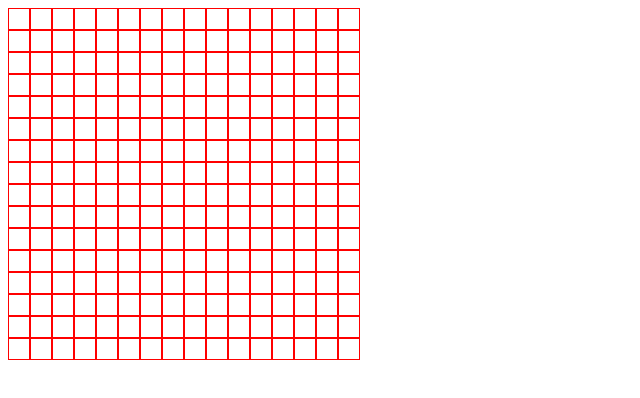
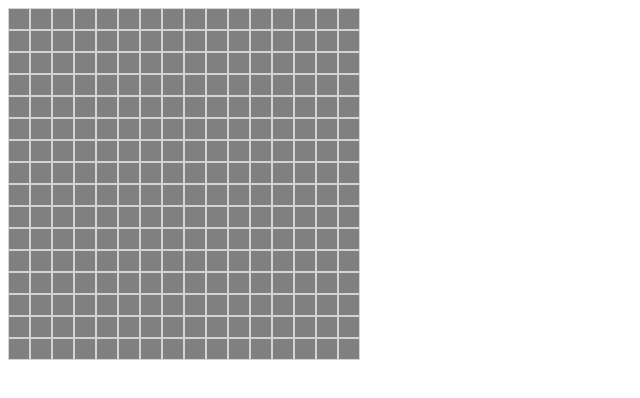
Before and after one commit to country-toad/etch-a-sketch, a plain HTML site: page index.html in a window 1280 px wide. Shown: the whole page, without its empty margins (0-640 px from the left). Drawn offline with Linux system fonts and the light colour scheme.

Commit message:
Refactor grid code into function

```diff
--- a/javascript.js
+++ b/javascript.js
@@ -1,11 +1,15 @@
+function createGrid(col, row) {
   const grid = document.querySelector('.grid');
-for(i=0; i<16; i++) {
+  for(i = 0; i < col; i++) {
     let newCol = document.createElement('div');
     newCol.classList.add("column");
     grid.appendChild(newCol);
-  for(j=0; j<16; j++) {
+    for(j = 0; j < row; j++) {
       let box = document.createElement('div');
       box.classList.add("box");
       newCol.appendChild(box);
     }
   }
+};
+
+createGrid(16, 16);
--- a/style.css
+++ b/style.css
@@ -4,5 +4,6 @@
 
 .box {
   padding: 10px;
-  border: 1px solid red;
+  border: 1px solid lightgray;
+  background-color: gray;
 }
```
Lines whose indentation alone changed are shown as unchanged.
